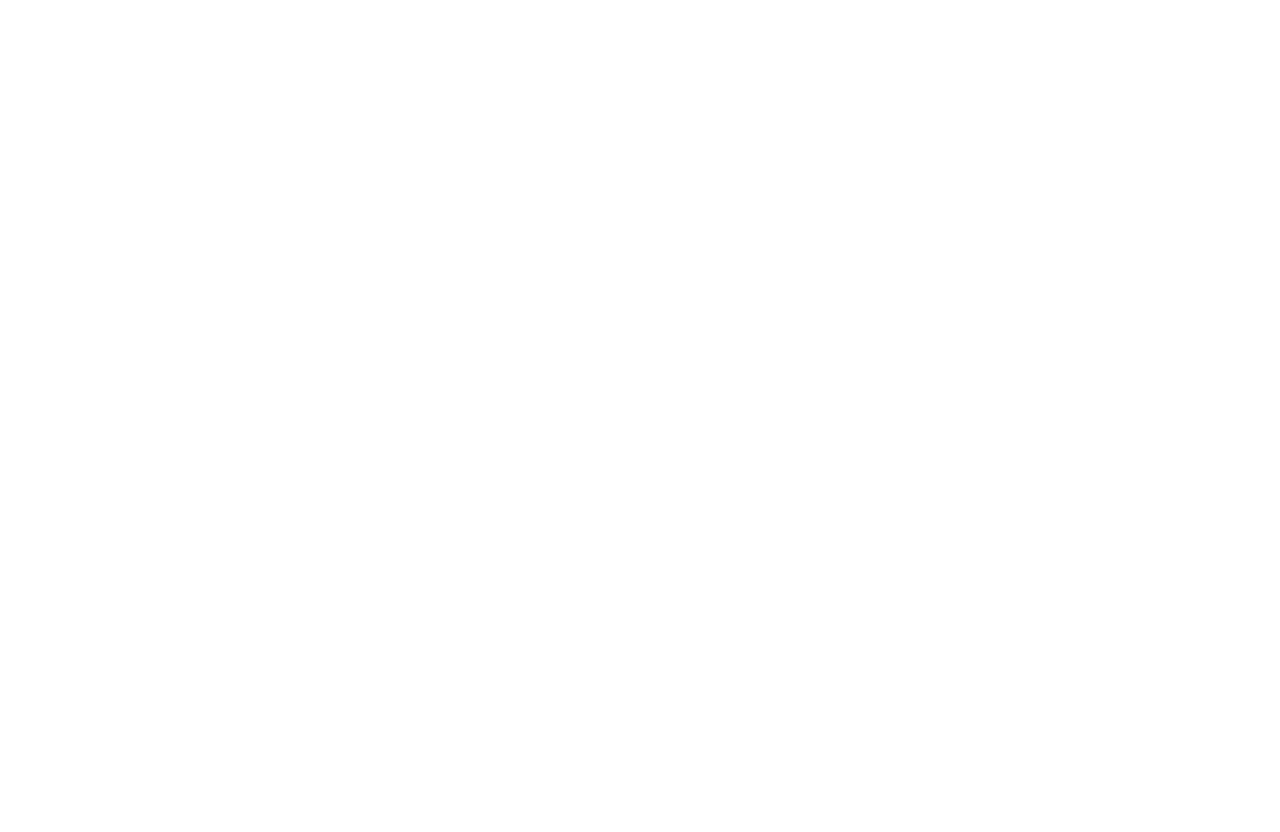
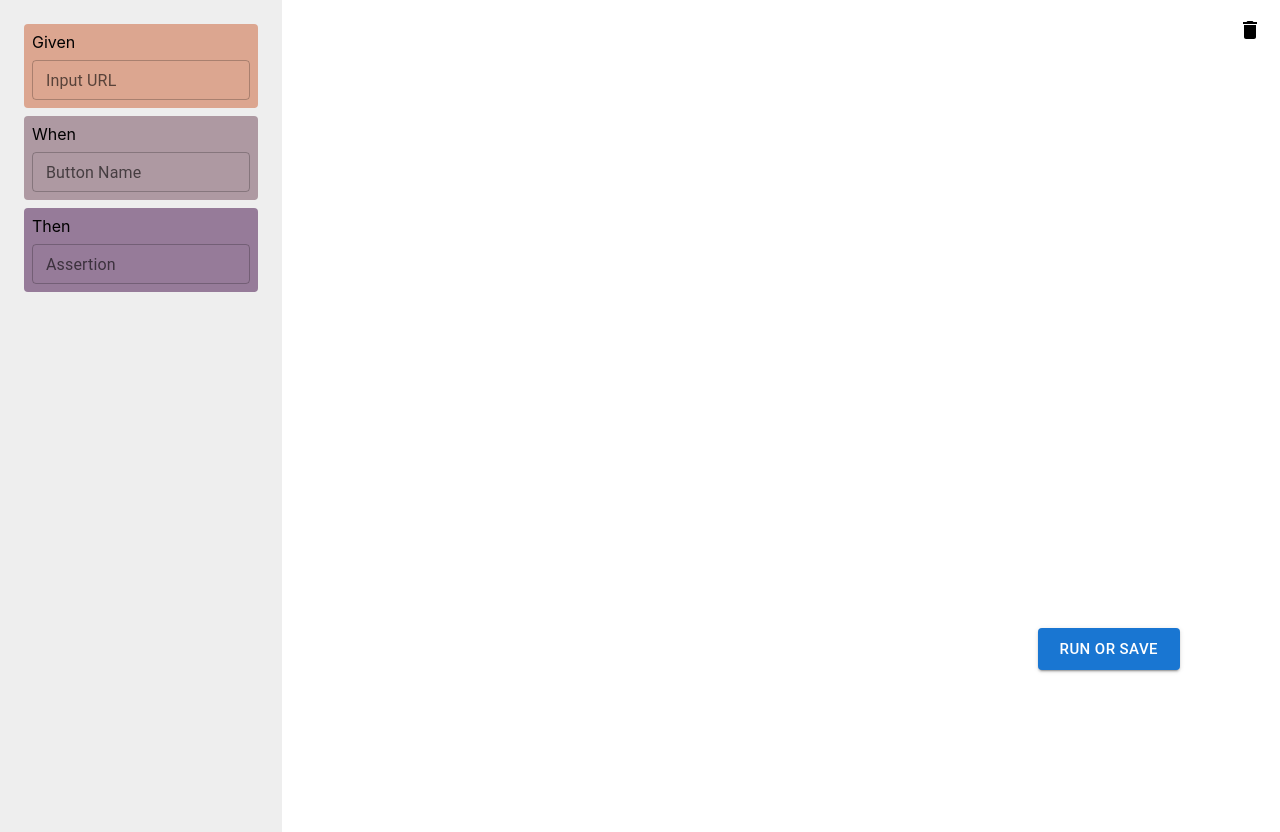
Before and after one commit to hongjinchen/dissertation-UI-test-platform, a React (Create React App) app in the folder ui-test/: page /testCase/1/1 in a window 1280 px wide. Before the commit this address had no page. Before the commit the page ends 800 px from the top, so only its background shows below. Built offline with nearby package versions, Linux system fonts and the light colour scheme.

Commit message:
增加删除功能

```diff
--- /dev/null
+++ b/ui-test/src/ErrorPages/NotFound404.js
@@ -0,0 +1,17 @@
+import React from 'react';
+import { Typography, Container } from '@mui/material';
+
+const NotFound404 = () => {
+    return (
+        <Container>
+            <Typography variant="h2" gutterBottom>
+                404
+            </Typography>
+            <Typography variant="h5">
+                Sorry, the page you are looking for does not exist.
+            </Typography>
+        </Container>
+    );
+};
+
+export default NotFound404;
--- a/ui-test/src/components/DroppableArea.js
+++ b/ui-test/src/components/DroppableArea.js
@@ -3,7 +3,7 @@ import { useDrop } from "react-dnd";
 import { Box } from "@mui/material";
 import { Button } from "@mui/material";
 import DroppableItem from "./DroppableItem";
-import { saveDroppedItems,saveTestCase } from "../api"
+import { saveTestCase } from "../api"
 import { CircularProgress } from "@mui/material";
 import { useNavigate } from "react-router-dom";
 import {
@@ -15,7 +15,9 @@ import {
   Checkbox,
   TextField,
 } from "@mui/material";
-const DroppableArea = ({id}) => {
+import DeleteIcon from "@mui/icons-material/Delete";
+
+const DroppableArea = ({ id, testCaseId }) => {
   const [loading, setLoading] = useState(false);
   const [openDialog, setOpenDialog] = useState(false);
   const [environments, setEnvironments] = useState({
@@ -37,19 +39,19 @@ const DroppableArea = ({id}) => {
   };
   // 提交内容时的逻辑
   const handleRunClick = () => {
+    const selectedEnvironments = Object.keys(environments).filter((key) => environments[key]);
     setEnvironments({ chrome: false, edge: false, safari: false, firefox: false });
     setLabel("");
     setOpenDialog(true);
     const currentDate = new Date();
     const isoString = currentDate.toISOString();
-    const data ={
+    const data = {
       test_event: {
         name: "Test Event 1",
         created_at: isoString,
         created_by: 1,
-        environment: "Google Chrome",
-        label: "Label 1",
-        state: "Finished",
+        environment: selectedEnvironments,
+        label: label,
         team_id: id
       },
       test_cases: [
@@ -165,6 +167,35 @@ const DroppableArea = ({id}) => {
     }),
   }));
 
+  // 删除功能
+  const [{ isOverTrash }, trashDrop] = useDrop(() => ({
+    accept: ["Given", "When", "Then"],
+    drop: (item, monitor) => {
+      console.log(item)
+      if (!item.isNew) {
+        if (item.isChild) {
+          setDroppedItems((items) =>
+            items.map((i) => {
+              if (i.id === item.parentId) {
+                return {
+                  ...i,
+                  children: i.children.filter((_, idx) => idx !== item.index),
+                };
+              }
+              return i;
+            })
+          );
+        } else {
+          console.log("????")
+          setDroppedItems((items) => items.filter((_, idx) => idx !== item.index));
+        }
+      }
+    },
+    collect: (monitor) => ({
+      isOverTrash: monitor.isOver({ shallow: true }),
+    }),
+  }));
+
   return (
     <Box
       ref={(node) => {
@@ -180,6 +211,7 @@ const DroppableArea = ({id}) => {
       {droppedItems.map((item, index) => (
         <div key={index} style={{ display: "flex" }}>
           <DroppableItem
+            id={item.id}
             type={item.type}
             inputValue={item.inputValue}
             index={index}
@@ -198,8 +230,8 @@ const DroppableArea = ({id}) => {
                   index={idx}
                   parentId={item.id}
                   isChild
-                  droppedItems={droppedItems} // 添加这行
-                  setDroppedItems={setDroppedItems} // 添加这行
+                  droppedItems={droppedItems}
+                  setDroppedItems={setDroppedItems}
                 />
               ))}
             </div>
@@ -221,6 +253,25 @@ const DroppableArea = ({id}) => {
           Run OR Save
         </Button>
       </div>
+      <Box
+
+        ref={trashDrop}
+        sx={{
+          position: "absolute",
+          top: 10,
+          right: 10,
+          width: 40,
+          height: 40,
+          display: "flex",
+          justifyContent: "center",
+          alignItems: "center",
+          backgroundColor: isOverTrash ? "red" : "transparent",
+          borderRadius: "50%",
+        }}
+      >
+        <DeleteIcon />
+      </Box>
+
       <Dialog open={openDialog} onClose={() => setOpenDialog(false)}>
         <DialogTitle>Run Test</DialogTitle>
         <DialogContent>
--- a/ui-test/src/components/DroppableItem.js
+++ b/ui-test/src/components/DroppableItem.js
@@ -6,6 +6,7 @@ import { darken } from "@mui/system";
 
 const DroppableItem = ({
   type,
+  id,
   inputValue,
   children,
   index,
@@ -15,9 +16,25 @@ const DroppableItem = ({
   droppedItems,
 }) => {
   const rearrangeItems = (sourceIndex, targetIndex) => {
+    console.log("!!!!!!")
     const newItems = [...droppedItems];
-    const [removed] = newItems.splice(sourceIndex, 1);
-    newItems.splice(targetIndex, 0, removed);
+
+    const sourceParentId = newItems[sourceIndex].parentId;
+    const targetParentId = newItems[targetIndex].parentId;
+
+    // 如果 source 和 target 的 parentId 相同，则在同一父元素下移动
+    if (sourceParentId === targetParentId) {
+      const [removed] = newItems.splice(sourceIndex, 1);
+      newItems.splice(targetIndex, 0, removed);
+    } else {
+      // 如果 source 和 target 的 parentId 不同，则在不同的父元素之间移动
+      const sourceParentIndex = newItems.findIndex((item) => item.id === sourceParentId);
+      const targetParentIndex = newItems.findIndex((item) => item.id === targetParentId);
+
+      const [removed] = newItems[sourceParentIndex].children.splice(index, 1);
+      newItems[targetParentIndex].children.splice(index, 0, removed);
+    }
+
     setDroppedItems(newItems);
   };
 
@@ -27,9 +44,11 @@ const DroppableItem = ({
       type,
       inputValue,
       index,
-      parentId,
       isNew: isNew || false,
-      isChild: parentId ? true : false, // Add the new isChild property
+      isChild: type !== "Given",
+      ...(type === "Given"
+        ? { id } // 当 type 为 "Given" 时，包含 id
+        : { parentId }), // 当 type 不为 "Given" 时，包含 parentId
     },
     collect: (monitor) => {
       const isDragging = monitor.isDragging();
@@ -40,6 +59,7 @@ const DroppableItem = ({
   const [{ isOver }, drop] = useDrop(() => ({
     accept: ["When", "Then", "Given"],
     drop: (item, monitor) => {
+      // console.log(monitor)
       if (type === "Given") {
         return {
           parentId: parentId,
@@ -48,18 +68,15 @@ const DroppableItem = ({
       }
 
       if (!item.isNew) {
-        console.log("item!!!", monitor);
+        const sourceIndex = item.index;
+        const targetIndex = index;
+        rearrangeItems(sourceIndex, targetIndex);
         if (item.isChild) {
           return {
             parentId: parentId || item.parentId,
             targetIndex: index + 1,
           };
         }
-        console.log("item!!!", item);
-        // 如果不是新建的元素，调用 rearrangeItems 函数
-        const sourceIndex = item.index;
-        const targetIndex = index;
-        rearrangeItems(sourceIndex, targetIndex);
       }
 
     },
--- a/ui-test/src/pages/TestCase.js
+++ b/ui-test/src/pages/TestCase.js
@@ -8,12 +8,12 @@ import LeftSideBar from '../components/LeftSideBar';
 import DroppableArea from '../components/DroppableArea';
 
 function TestCase() {
-  const {id}=useParams();
+  const {id, testCaseId}=useParams();
   return (
     <DndProvider backend={HTML5Backend}>
       <Box sx={{ display: 'flex' , maxHeight: "90vh" }}>
         <LeftSideBar />
-        <DroppableArea id={id} />
+        <DroppableArea id={id} testCaseId={testCaseId}/>
       </Box>
     </DndProvider>
   );
--- a/ui-test/src/routes.js
+++ b/ui-test/src/routes.js
@@ -15,7 +15,7 @@ import Register from "./pages/Register";
 import ForgotPasswordFlow from "./pages/ForgotPasswordFlow";
 import TestReport from "./pages/TestReport";
 import TestCase from "./pages/TestCase";
-
+import NotFound404 from './ErrorPages/NotFound404';
 
 const AppRoutes = () => {
   return (
@@ -35,7 +35,9 @@ const AppRoutes = () => {
         <Route exact path="/register" element={<Register />} />
         <Route exact path="/forgotPassword" element={<ForgotPasswordFlow />} />
         <Route exact path="/testReport/:id" element={<TestReport />} />
-        <Route exact path="/testCase/:id" element={<TestCase />} />
+        <Route exact path="/testCase/:id/:testCaseId?" element={<TestCase />} />
+        {/* 404错误页面 */}
+        <Route path="*" element={<NotFound404 />} />
       </Routes>
     </Router>
   );
```
Also changed, not shown: ui-test/src/pages/TestReport.js (+15 -146 lines), 1 other file (tests, documents, lock files or other folders).
